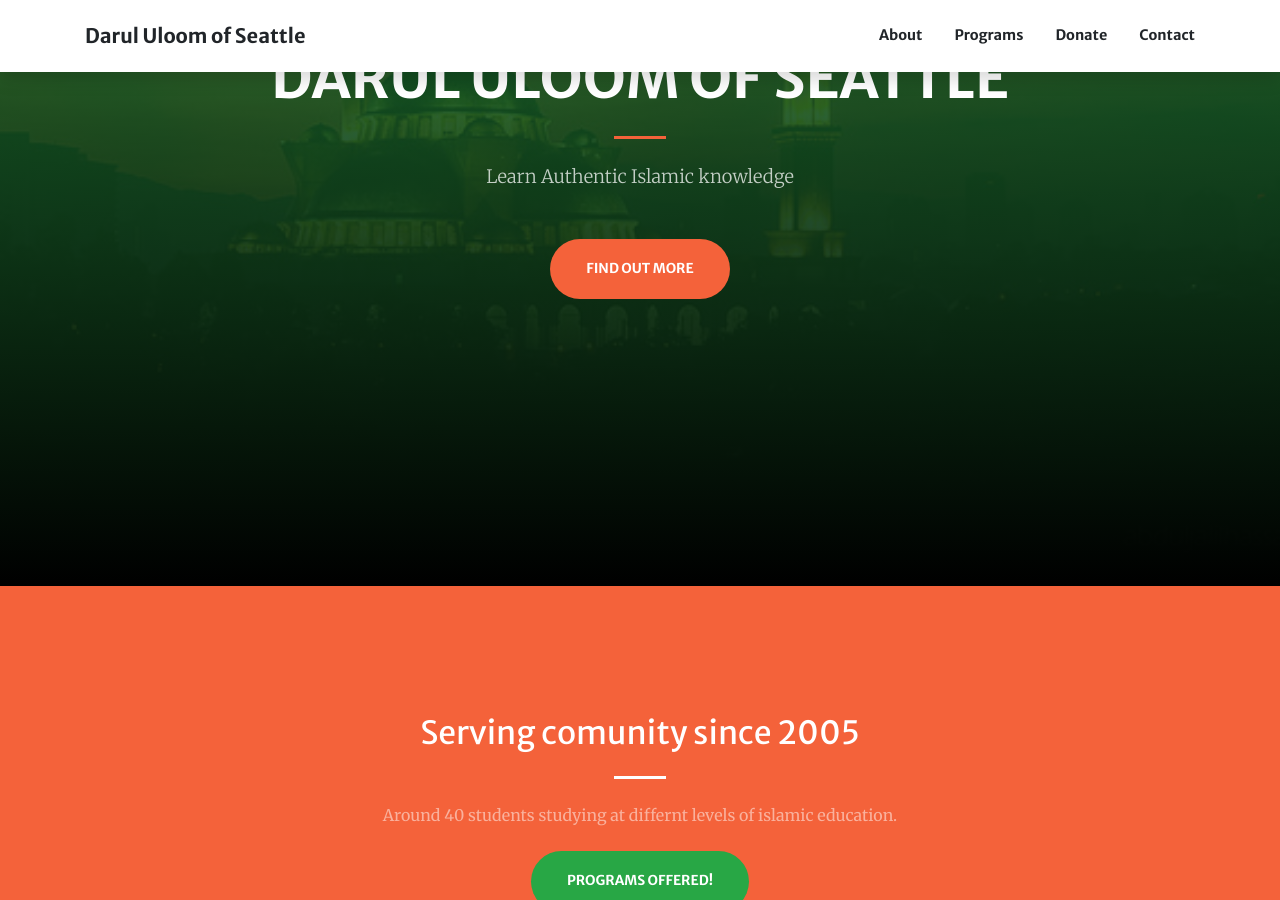
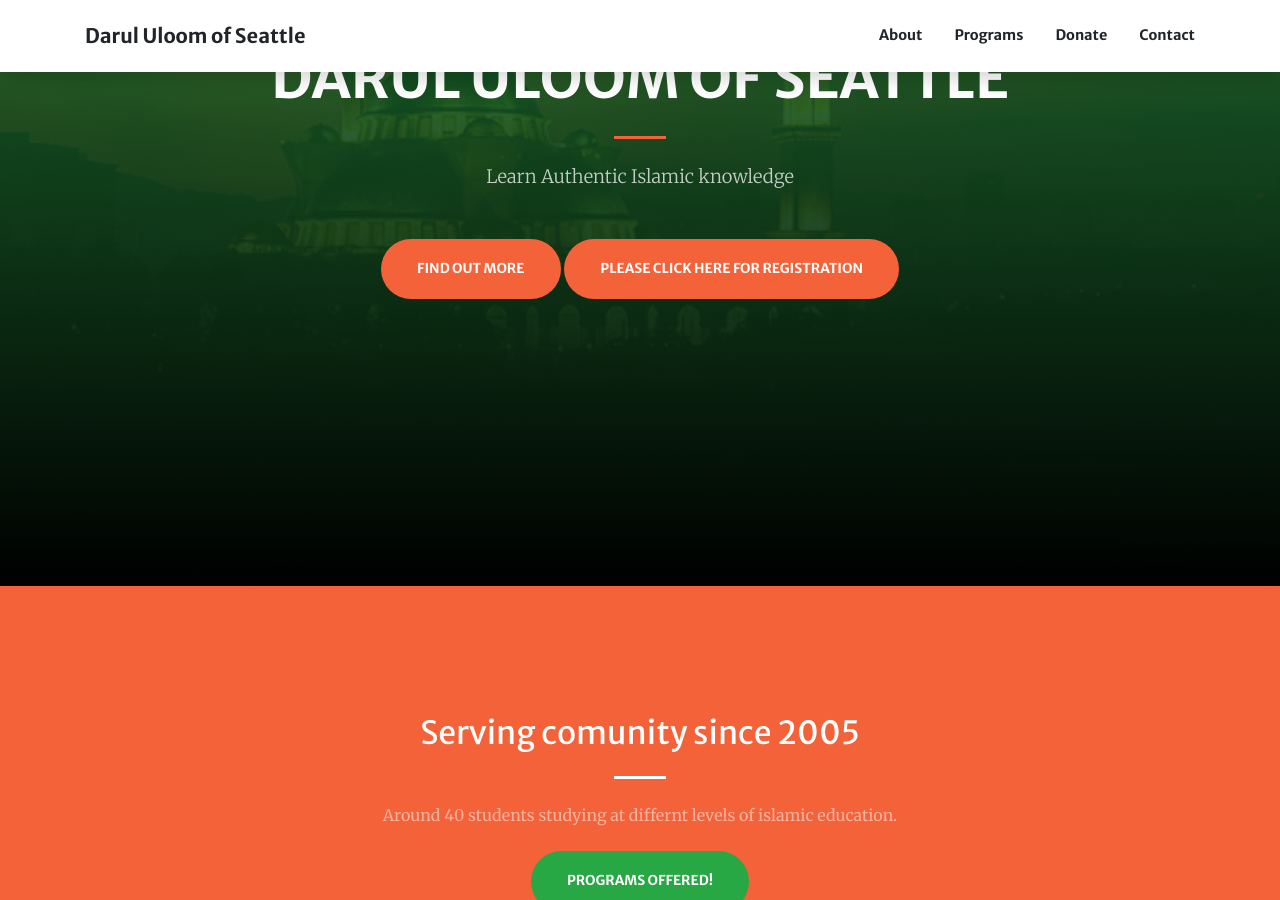
Before and after one commit to sajjadakhter/darul-uloom-seattle, a Jekyll site: the page built from index.html, in a window 1280 px wide and 900 px high, scrolled down 314 px. Built offline with Jekyll 4.4.1, drawn with Linux system fonts in a browser that asks for light colours.

Commit message:
Update header.html (#2)

```diff
--- a/_includes/header.html
+++ b/_includes/header.html
@@ -9,6 +9,7 @@
       <div class="col-lg-8 align-self-baseline">
         <p class="text-white-75 font-weight-light mb-5">Learn Authentic Islamic knowledge</p>
         <a class="btn btn-primary btn-xl js-scroll-trigger" href="#about">Find Out More</a>
+        <a class="btn btn-primary btn-xl js-scroll-trigger"href="https://docs.google.com/forms/d/e/1FAIpQLSeSQOf0ILEw15mvbGlNOnkUz3s8oE1eFRb0bK4zmXyj9YlIYg/viewform">Please click here for registration</a>
       </div>
     </div>
   </div>
```
